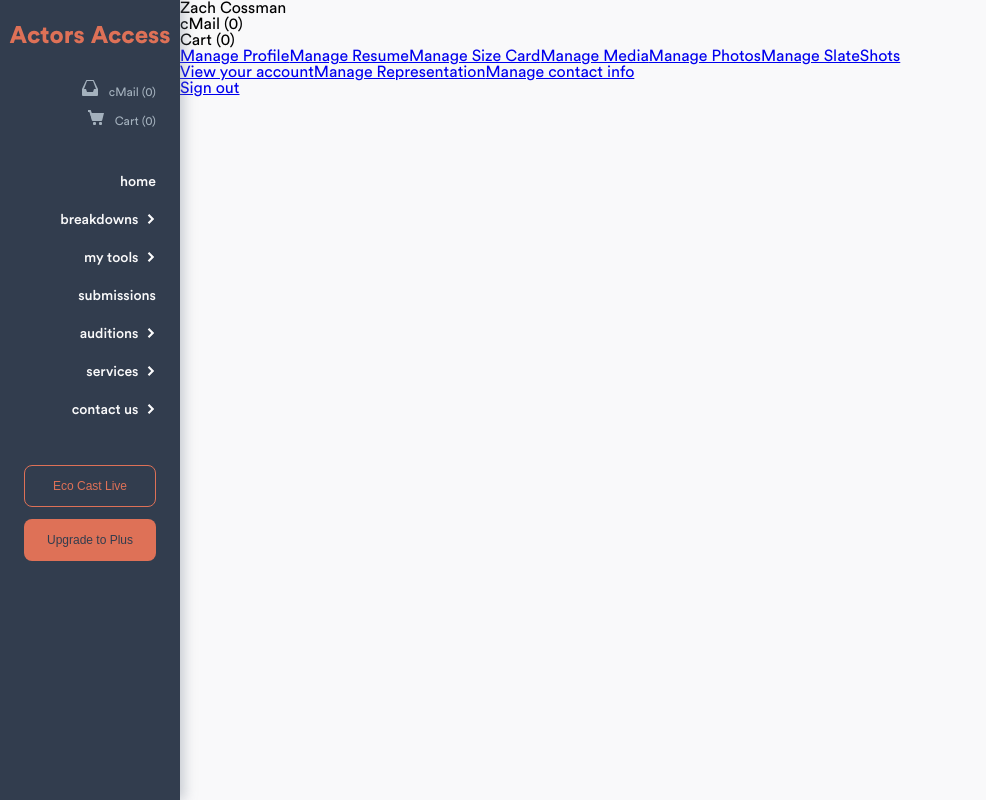
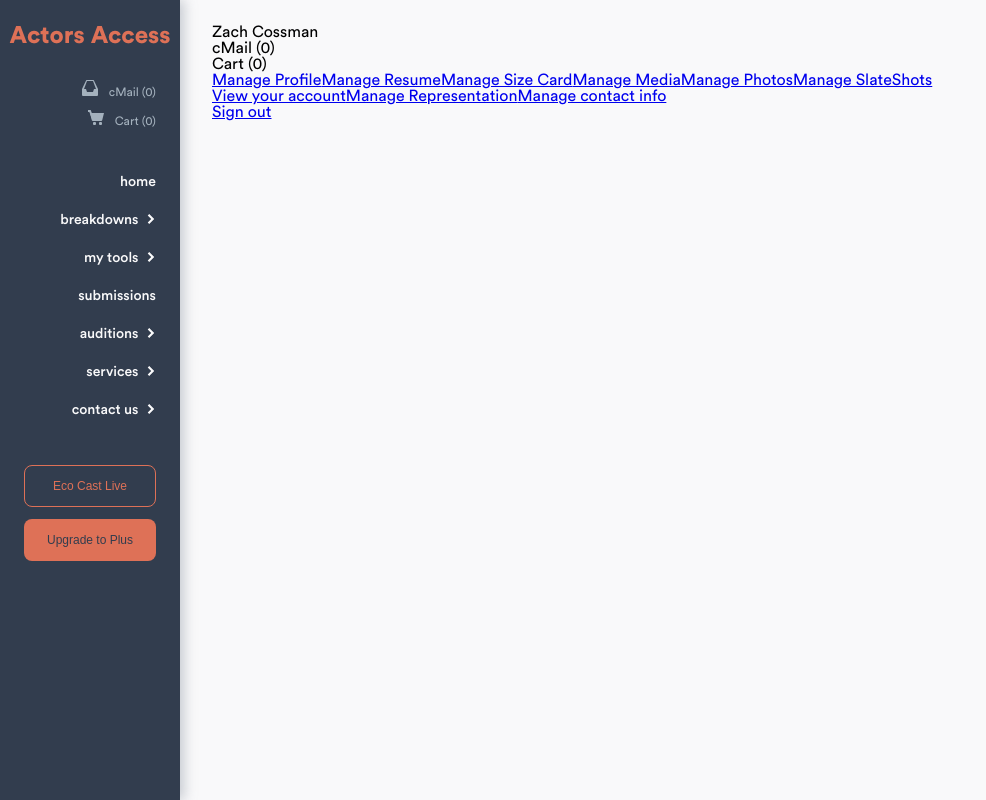
Before and after one commit to Zachcos/ActorsAccessRedesign, a Next.js app: page /home in a window 1280 px wide. Shown: the whole page, without its empty margins (0-986 px from the left). Built offline with nearby package versions, Linux system fonts and the light colour scheme.

Commit message:
Add temporary padding

```diff
--- a/pages/home.tsx
+++ b/pages/home.tsx
@@ -6,7 +6,7 @@ const Home: NextPage = () => {
   return (
     <>
       <SideBar />
-      <div style={{ marginLeft: '180px' }}>
+      <div style={{ marginLeft: '180px', padding: '24px 0 0 32px' }}>
         <UserCard />
       </div>
     </>
```
